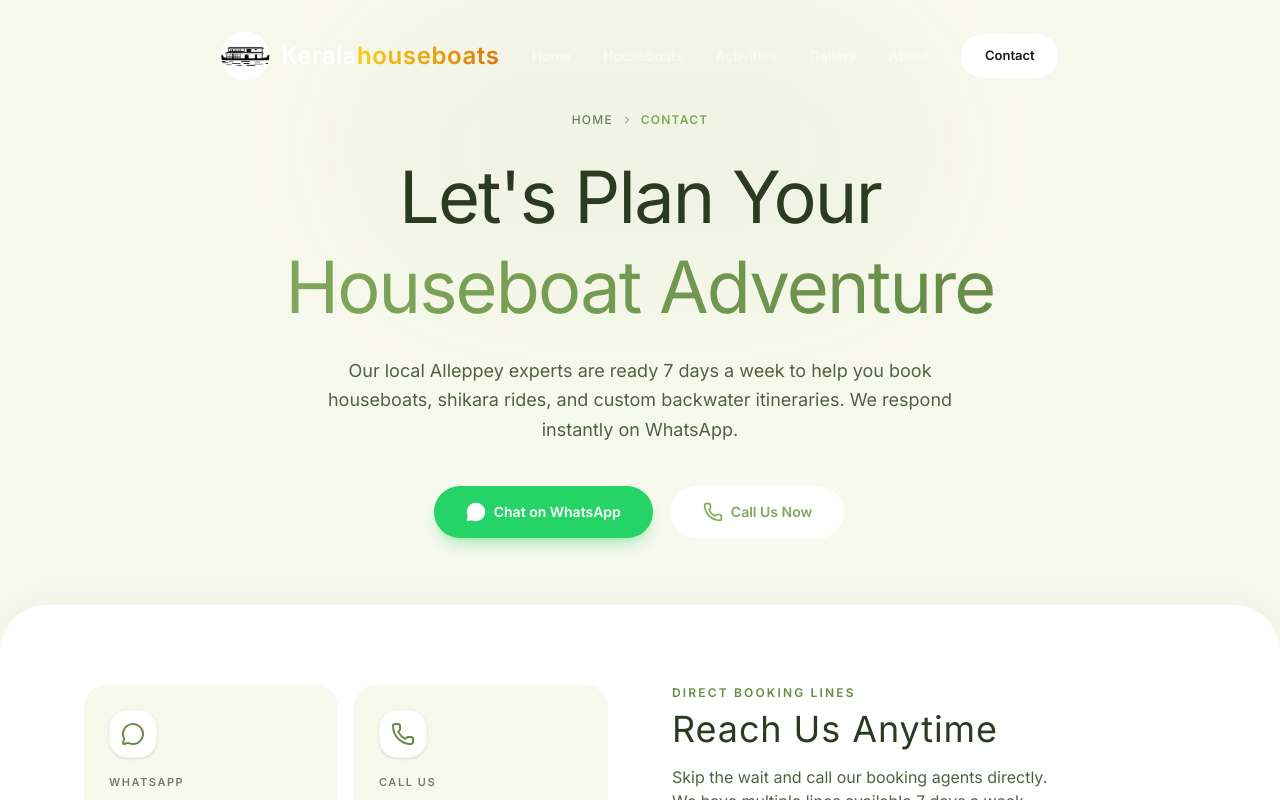
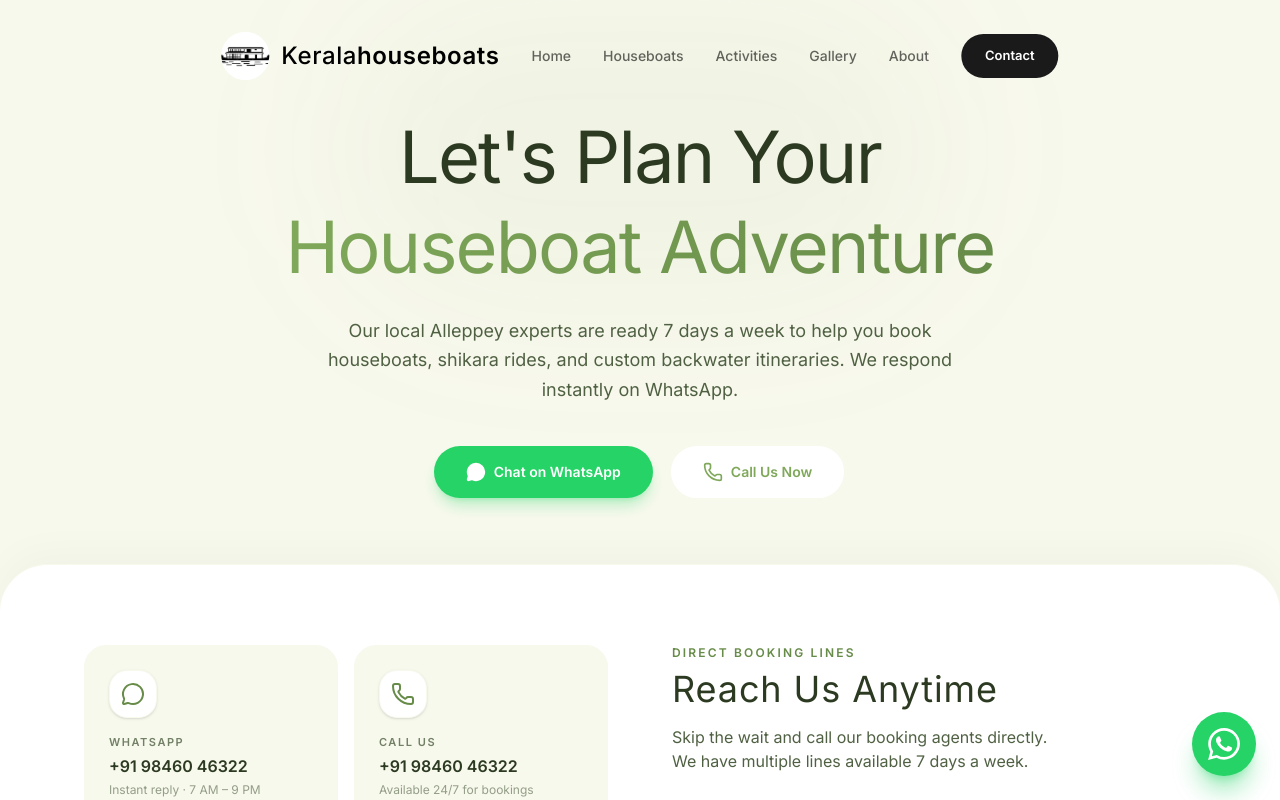
Before and after one commit to babuwebsite2026-star/houseboatbooking, a Next.js app in the folder houseboat-booking/: page /contact in a window 1280 px wide. Shown: the top 800 px of the page. Built offline with nearby package versions, Linux system fonts and the light colour scheme; a web font is replaced by a local one.

Commit message:
UI Enhancements: Add global WhatsApp button, update houseboats hero and listing styles, dynamic navbar, adjust spacing

```diff
--- a/houseboat-booking/src/app/contact/page.tsx
+++ b/houseboat-booking/src/app/contact/page.tsx
@@ -10,12 +10,6 @@ export default function ContactPage() {
         <div className="absolute top-0 left-1/2 -translate-x-1/2 w-[600px] h-[300px] bg-secondary-green/5 blur-[80px] rounded-full pointer-events-none" />
 
         <div className="relative max-w-4xl mx-auto px-5 text-center z-10">
-          <nav aria-label="Breadcrumb" className="flex items-center justify-center gap-2 mb-6 text-xs font-medium text-text-body/80 uppercase tracking-widest">
-            <Link href="/" className="hover:text-primary-green transition-colors">Home</Link>
-            <ChevronRight className="w-3 h-3" />
-            <span className="text-primary-green font-bold">Contact</span>
-          </nav>
-
           <h1 className="text-5xl md:text-6xl lg:text-7xl font-normal tracking-tight text-text-heading leading-tight mb-6">
             Let's Plan Your <br className="hidden md:block" />
             <span className="text-transparent bg-clip-text bg-gradient-to-r from-primary-green to-secondary-green">Houseboat Adventure</span>
--- a/houseboat-booking/src/app/houseboats/page.tsx
+++ b/houseboat-booking/src/app/houseboats/page.tsx
@@ -11,8 +11,31 @@ export const revalidate = 30;
 export default async function HouseboatsListing() {
   const houseboats = await client.fetch(ALL_HOUSEBOATS_QUERY);
   return (
-    <div className="pb-20 bg-muted-bg min-h-screen">
-      <div className="container mx-auto px-4 md:px-8 pt-32">
+    <div className="bg-muted-bg min-h-screen">
+
+      {/* Hero Section */}
+      <section className="relative h-[40vh] md:h-[50vh] w-full flex items-center justify-center overflow-hidden pt-20">
+        <Image
+          src="/houseboats-hero.jpg"
+          alt="Kerala Houseboats Fleet"
+          fill
+          className="object-cover"
+          priority
+        />
+        {/* Dark gradient overlay for text readability */}
+        <div className="absolute inset-0 bg-gradient-to-b from-black/60 via-black/30 to-black/60 z-0" />
+
+        <div className="relative z-10 text-center px-4 mt-8">
+          <h1 className="text-4xl md:text-6xl font-serif font-bold text-white mb-4 drop-shadow-lg tracking-wide uppercase">
+            Our Fleet
+          </h1>
+          <p className="text-white/90 text-sm md:text-lg max-w-2xl mx-auto drop-shadow-md font-medium px-4">
+            Discover the perfect vessel for your magical journey through the serene backwaters of Alleppey.
+          </p>
+        </div>
+      </section>
+
+      <div className="pb-20 container mx-auto px-4 md:px-8 pt-12">
         {/* Mobile-friendly Category Filters */}
         <div className="flex overflow-x-auto gap-3 mb-8 pb-4 snap-x snap-mandatory hide-scrollbar -mx-4 px-4 md:mx-0 md:px-0">
           {[
@@ -50,8 +73,8 @@ export default async function HouseboatsListing() {
                   <div className="p-6 flex flex-col flex-1">
                     <div className="flex justify-between items-start mb-2">
                       <h3 className="text-xl font-bold text-text-heading line-clamp-1 group-hover:text-primary-green transition-colors">{boat.name}</h3>
-                      <div className="flex items-center gap-1 bg-light-green text-primary-green px-2 py-1 rounded text-sm font-semibold shrink-0">
-                        <span className="text-primary-green">★</span> {boat.rating}
+                      <div className="flex items-center gap-1 bg-light-green text-black px-2 py-1 rounded text-sm font-semibold shrink-0">
+                        <span className="text-[#facc15]">★</span> {boat.rating}
                       </div>
                     </div>
 
@@ -67,7 +90,7 @@ export default async function HouseboatsListing() {
                     <div className="flex items-center justify-between pt-4 border-t border-light-green mt-auto">
                       <div>
                         <p className="text-[10px] text-text-body uppercase font-bold tracking-wider mb-1">Starting from</p>
-                        <p className="text-xl font-black text-primary-green">₹{boat.startingPrice.toLocaleString('en-IN')} <span className="text-xs font-medium text-text-body/60 normal-case">/ night</span></p>
+                        <p className="text-xl font-black text-black">₹{boat.startingPrice.toLocaleString('en-IN')} <span className="text-xs font-medium text-text-body/60 normal-case">/ night</span></p>
                       </div>
                       <Link href={`/houseboats/${boat.id}`}>
                         <Button className="bg-white border-2 border-primary-green text-primary-green hover:bg-primary-green hover:text-white font-bold rounded-xl transition-colors px-6">
--- a/houseboat-booking/src/app/layout.tsx
+++ b/houseboat-booking/src/app/layout.tsx
@@ -45,6 +45,22 @@ export default function RootLayout({
           {children}
         </main>
         <Footer />
+
+        {/* Global Animated WhatsApp Button */}
+        <a
+          href="https://wa.me/919846046322"
+          target="_blank"
+          rel="noopener noreferrer"
+          className="fixed bottom-6 right-6 z-50 flex items-center justify-center group"
+          aria-label="Chat with us on WhatsApp"
+        >
+          <span className="absolute w-full h-full rounded-full bg-[#25D366] opacity-75 animate-ping duration-1000"></span>
+          <div className="relative bg-[#25D366] text-white p-4 rounded-full shadow-xl shadow-[#25D366]/40 group-hover:scale-110 transition-transform">
+            <svg xmlns="http://www.w3.org/2000/svg" width="32" height="32" viewBox="0 0 24 24" fill="currentColor">
+              <path d="M17.472 14.382c-.297-.149-1.758-.867-2.03-.967-.273-.099-.471-.148-.67.15-.197.297-.767.966-.94 1.164-.173.199-.347.223-.644.075-.297-.15-1.255-.463-2.39-1.475-.888-.788-1.489-1.761-1.663-2.06-.173-.297-.018-.458.13-.606.134-.133.298-.347.446-.52.149-.174.198-.298.298-.497.099-.198.05-.371-.025-.52-.075-.149-.669-1.612-.916-2.207-.242-.579-.487-.5-.669-.51a12.8 12.8 0 0 0-.57-.01c-.198 0-.52.074-.792.372-.272.297-1.04 1.016-1.04 2.479 0 1.462 1.065 2.875 1.213 3.074.149.198 2.096 3.2 5.077 4.487.709.306 1.262.489 1.694.625.712.227 1.36.195 1.871.118.571-.085 1.758-.719 2.006-1.413.248-.694.248-1.289.173-1.413-.074-.124-.272-.198-.57-.347m-5.421 7.403h-.004a9.87 9.87 0 0 1-5.031-1.378l-.361-.214-3.741.982.998-3.648-.235-.374a9.86 9.86 0 0 1-1.51-5.26c.001-5.45 4.436-9.884 9.888-9.884 2.64 0 5.122 1.03 6.988 2.898a9.825 9.825 0 0 1 2.893 6.994c-.003 5.45-4.437 9.884-9.885 9.884m8.413-18.297A11.815 11.815 0 0 0 12.05 0C5.495 0 .16 5.335.157 11.892c0 2.096.547 4.142 1.588 5.945L.057 24l6.305-1.654a11.882 11.882 0 0 0 5.683 1.448h.005c6.554 0 11.89-5.335 11.893-11.893a11.821 11.821 0 0 0-3.48-8.413Z"/>
+            </svg>
+          </div>
+        </a>
       </body>
     </html>
   );
--- a/houseboat-booking/src/components/Navbar.tsx
+++ b/houseboat-booking/src/components/Navbar.tsx
@@ -19,6 +19,11 @@ export function Navbar() {
     return () => window.removeEventListener("scroll", handleScroll);
   }, []);
 
+  // Determine if the current page has a dark hero section at the top
+  const hasDarkHero = pathname === '/' || pathname === '/houseboats' || pathname === '/activities';
+  // Use dark text (black) if we are not scrolled AND the page doesn't have a dark hero
+  const useDarkText = !isScrolled && !hasDarkHero;
+
   return (
     <>
       <nav className={`fixed top-6 left-1/2 -translate-x-1/2 z-50 w-[95%] lg:w-auto lg:min-w-[700px] max-w-5xl rounded-full p-2 flex items-center justify-between transition-all duration-300 ${isScrolled ? 'bg-[#1A1A1A]/95 backdrop-blur-md shadow-[0_20px_40px_rgba(0,0,0,0.2)]' : 'bg-transparent shadow-none'}`}>
@@ -29,8 +34,8 @@ export function Navbar() {
             <Image src="/logo.jpg" alt="Logo" width={48} height={48} className="w-full h-full object-cover grayscale scale-[1.3]" />
           </div>
           <span className="font-sans text-xl md:text-2xl tracking-wide">
-            <span className="text-white font-medium">Kerala</span>
-            <span className="bg-gradient-to-r from-[#FACC15] to-[#D97706] text-transparent bg-clip-text font-bold">houseboats</span>
+            <span className={`${useDarkText ? 'text-black' : 'text-white'} font-medium transition-colors`}>Kerala</span>
+            <span className={`${useDarkText ? 'text-black' : 'text-white'} font-bold transition-colors`}>houseboats</span>
           </span>
         </Link>
 
@@ -48,8 +53,8 @@ export function Navbar() {
               href={link.path}
               className={`text-sm font-medium transition-colors duration-300 ${
                 pathname === link.path
-                  ? 'text-white'
-                  : 'text-white/60 hover:text-white'
+                  ? (useDarkText ? 'text-black font-bold' : 'text-white font-bold')
+                  : (useDarkText ? 'text-black/60 hover:text-black' : 'text-white/60 hover:text-white')
               }`}
             >
               {link.name}
@@ -59,12 +64,12 @@ export function Navbar() {
 
         {/* Right: Contact Button (Desktop) & Mobile Toggle */}
         <div className="flex items-center gap-2">
-          <Link href="/contact" className="hidden lg:flex items-center justify-center bg-white text-[#1A1A1A] px-6 py-3 rounded-full text-[13px] font-bold hover:bg-gray-100 transition-colors">
+          <Link href="/contact" className={`hidden lg:flex items-center justify-center px-6 py-3 rounded-full text-[13px] font-bold transition-colors ${useDarkText ? 'bg-[#1A1A1A] text-white hover:bg-gray-800' : 'bg-white text-[#1A1A1A] hover:bg-gray-100'}`}>
             Contact
           </Link>
 
           <button
-            className="lg:hidden bg-white/10 text-white w-12 h-12 rounded-full flex items-center justify-center hover:bg-white/20 transition-colors mr-1"
+            className={`lg:hidden w-12 h-12 rounded-full flex items-center justify-center transition-colors mr-1 ${useDarkText ? 'bg-black/10 text-black hover:bg-black/20' : 'bg-white/10 text-white hover:bg-white/20'}`}
             onClick={() => setIsMobileMenuOpen(!isMobileMenuOpen)}
             aria-label="Toggle Menu"
           >
```
Also changed, not shown: houseboat-booking/src/app/page.tsx (+38 -22 lines), houseboat-booking/public/houseboats-hero.jpg (added).
